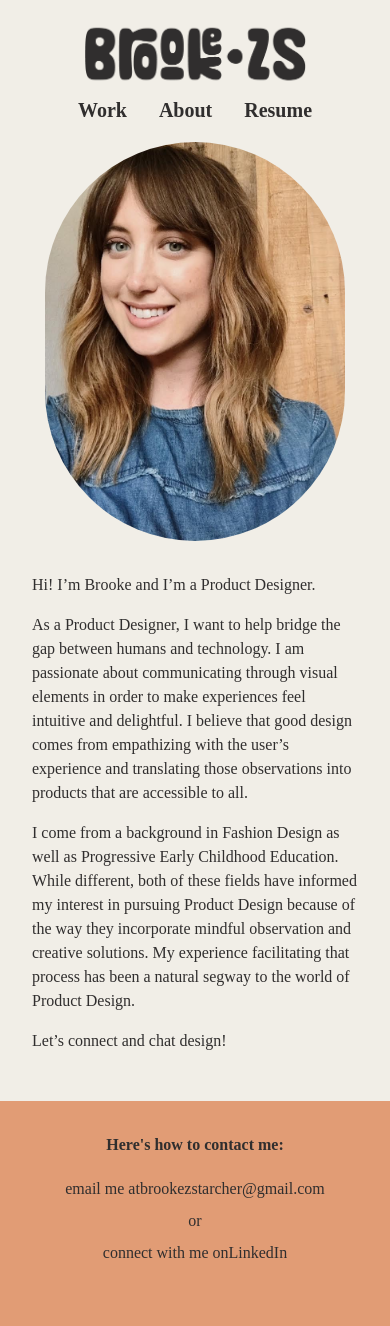
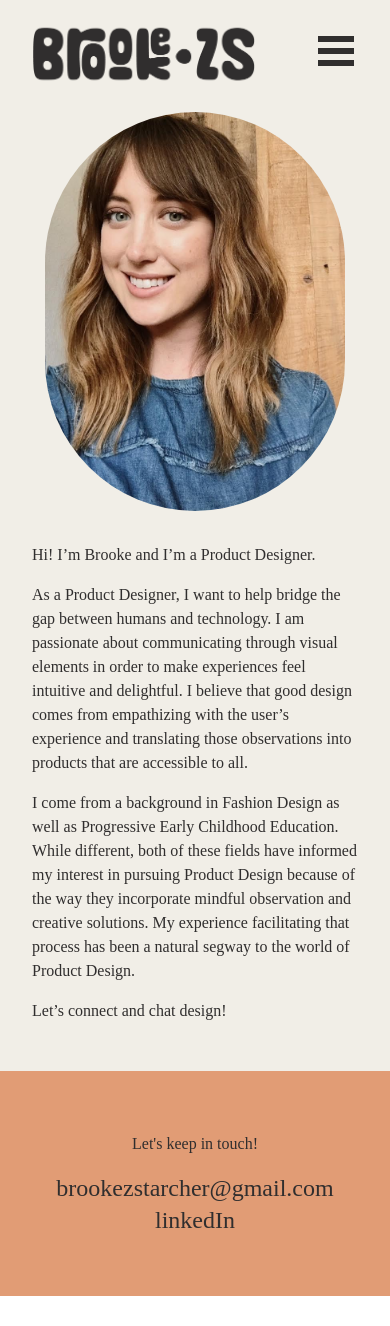
Before and after one commit to mlstarcher/brookes-portfolio, a React (Create React App) app: page /about in a window 390 px wide. After the commit the page ends 1296 px from the top, so only its background shows below. Built offline with nearby package versions, Linux system fonts and the light colour scheme; a web font is replaced by a local one.

Commit message:
Began converting to hamburger nav for mobile

```diff
--- a/package.json
+++ b/package.json
@@ -7,6 +7,7 @@
     "@testing-library/react": "^13.4.0",
     "@testing-library/user-event": "^13.5.0",
     "react": "^18.2.0",
+    "react-burger-menu": "^3.0.8",
     "react-dom": "^18.2.0",
     "react-icons": "^4.7.1",
     "react-router-dom": "^6.4.4",
--- a/src/App.js
+++ b/src/App.js
@@ -1,3 +1,4 @@
+import React, { useState, useContext } from 'react';
 import Layout from './pages/Layout.js';
 import Home from './pages/Home.js';
 import About from './pages/About.js';
@@ -5,11 +6,26 @@ import CaseStudy1 from './pages/CaseStudy1.js';
 import ComingSoon from './pages/ComingSoon';
 import ErrorPage from './pages/ErrorPage.js';
 import ScrollToTop from './pages/ScrollToTop.js';
+import { BrowserRouter as Router, Routes, Route } from 'react-router-dom';
+// import MenuContext from './MenuContext.js';
 
-import { BrowserRouter as Router, Routes, Route } from 'react-router-dom';
+export const MenuStatus = React.createContext();
+
+export function useMenuStatus() {
+  return useContext(MenuStatus);
+}
 
 function App() {
+  const [menuOpenState, setMenuOpenState] = useState(false);
+
   return (
+    <MenuStatus.Provider
+      value={{
+        isMenuOpen: menuOpenState,
+        toggleMenu: () => setMenuOpenState(!menuOpenState),
+        stateChangeHandler: (newState) => setMenuOpenState(newState.isOpen)
+      }}
+    >
       <div className="App bg-offWhite">
         <Router>
           <ScrollToTop />
@@ -19,18 +35,13 @@ function App() {
               <Route index path="about" element={<About />} />
               <Route path="case-study1" element={<CaseStudy1 />} />
               <Route path="coming-soon" element={<ComingSoon />} />
-            {/* Using path="*"" means "match anything", so this route
-                acts like a catch-all for URLs that we don't have explicit
-                routes for. */}
               <Route path="*" element={<ErrorPage />} />
             </Route>
           </Routes>
         </Router>
       </div>
+    </MenuStatus.Provider>
   );
 }
 
 export default App;
-
-// 'background-color': 'rgb(241,238,231)'
-// style={{ backgroundColor: '#F1EEE7' }}
--- /dev/null
+++ b/src/Sidebar.css
@@ -0,0 +1,67 @@
+/* Position and sizing of burger button */
+.bm-burger-button {
+  position: fixed;
+  width: 36px;
+  height: 30px;
+  right: 36px;
+  top: 36px;
+}
+
+/* Color/shape of burger icon bars */
+.bm-burger-bars {
+  background: #302E2E;
+}
+
+/* Color/shape of burger icon bars on hover*/
+.bm-burger-bars-hover {
+  background: #302E2E;
+}
+
+/* Position and sizing of clickable cross button */
+.bm-cross-button {
+  height: 0px;
+  width: 0px;
+  display: none;
+}
+
+/* Color/shape of close button cross */
+.bm-cross {
+  background: #bdc3c7;
+}
+
+/*
+Sidebar wrapper styles
+Note: Beware of modifying this element as it can break the animations - you should not need to touch it in most cases
+*/
+.bm-menu-wrap {
+  position: fixed;
+  height: 100%;
+}
+
+/* General sidebar styles */
+.bm-menu {
+  background: #F1EEE7;
+  padding: 2.5em 1.5em 0;
+  font-size: 1.15em;
+}
+
+/* Morph shape necessary with bubble or elastic */
+.bm-morph-shape {
+  fill: #373a47;
+}
+
+/* Wrapper for item list */
+.bm-item-list {
+  color: #302E2E;
+  padding: 0.8em;
+}
+
+/* Individual item */
+.bm-item {
+  display: inline-block;
+}
+
+/* Styling of overlay */
+.bm-overlay {
+  background-color: unset !important;
+}
--- a/src/index.js
+++ b/src/index.js
@@ -2,7 +2,7 @@ import React from 'react';
 import ReactDOM from 'react-dom/client';
 import './index.css';
 import App from './App';
-import reportWebVitals from './reportWebVitals';
+// import reportWebVitals from './reportWebVitals';
 import './fonts/ProximaNova-Regular.otf';
 
 const root = ReactDOM.createRoot(document.getElementById('root'));
@@ -15,4 +15,4 @@ root.render(
 // If you want to start measuring performance in your app, pass a function
 // to log results (for example: reportWebVitals(console.log))
 // or send to an analytics endpoint. Learn more: https://bit.ly/CRA-vitals
-reportWebVitals();
+// reportWebVitals();
--- a/src/pages/Footer.js
+++ b/src/pages/Footer.js
@@ -3,13 +3,12 @@ import React from 'react';
 export default function Footer() {
   return (
     <footer
-      className="container flex justify-center bg-primary py-4"
+      className="container flex flex-col justify-center items-center  bg-primary"
       style={{ height: '225px' }}
     >
-      <div className="flex flex-col text-center">
-        <h4 className="p-4 font-semibold">Here's how to contact me:</h4>
-        <p className="p-1">
-          email me at
+      <h4 className="text-base mb-4">Let's keep in touch!</h4>
+      <div className="flex flex-col items-center text-2xl">
+        <p className="">
           <a
             href="mailto: brookezstarcher@gmail.com"
             target="_blank"
@@ -18,15 +17,13 @@ export default function Footer() {
             brookezstarcher@gmail.com
           </a>
         </p>
-        <p className="p-1">or</p>
-        <p className="p-1">
-          connect with me on
+        <p className="mx-8">
           <a
             href="https://www.linkedin.com/in/brooke-starcher-829763240/"
             target="_blank"
             rel="noopener noreferrer"
           >
-            LinkedIn
+            linkedIn
           </a>
         </p>
       </div>
--- /dev/null
+++ b/src/pages/Hamburger.js
@@ -0,0 +1,28 @@
+// import { useContext } from 'react';
+import { stack as Menu } from 'react-burger-menu';
+import { HashLink as Link } from 'react-router-hash-link';
+import '../Sidebar.css';
+import useMenuStatus from '../App.js';
+
+export default function Hamburger() {
+  const ctx = useMenuStatus();
+  // console.log('ctx.props.value.toggleMenu: ', ctx.props.value.toggleMenu);
+
+  // const toggleMenuVisibility = () => {
+  //   ctx.props.value.toggleMenu();
+  // };
+
+  return (
+    <Menu right width={'100%'}>
+      <Link to="/#work" smooth className="font-semibold text-xl pb-4">
+        Work
+      </Link>
+      <Link to={`about`} className="font-semibold text-xl pb-4">
+        About
+      </Link>
+      <Link to={`coming-soon`} className="font-semibold text-xl pb-4">
+        Resume
+      </Link>
+    </Menu>
+  );
+}
--- a/src/pages/Header.js
+++ b/src/pages/Header.js
@@ -5,7 +5,7 @@ import { Link } from 'react-router-dom';
 
 export default function Header() {
   return (
-    <div className="container flex flex-col sm:flex-row sm:justify-between justify-center items-center p-4 pb-0 lg:px-36 px-8 sm:mb-16">
+    <div className="container flex flex-col sm:flex-row sm:justify-between justify-center sm:items-center p-4 pb-0 lg:px-36 px-8 sm:mb-16">
       <Link to={''}>
         <img src={logo} className="h-20" alt="Logo"></img>
       </Link>
--- a/src/pages/Nav.js
+++ b/src/pages/Nav.js
@@ -1,11 +1,21 @@
 import React from 'react';
-// import { Link } from 'react-router-dom';
-import Resume from '../assets/brooke-starcher-resume.pdf';
+// import Resume from '../assets/brooke-starcher-resume.pdf';
 import { HashLink as Link } from 'react-router-hash-link';
+import Hamburger from './Hamburger.js';
+import useMenuStatus from '../App.js';
 
 export default function Nav() {
+  const ctx = useMenuStatus();
+
   return (
-    <ul className="flex justify-between text-3lg">
+    <div>
+      <div className="sm:hidden">
+        <Hamburger
+          isOpen={ctx.isMenuOpen}
+          onStateChange={(state) => ctx.stateChangeHandler(state)}
+        />
+      </div>
+      <ul className="justify-between text-3lg hidden sm:flex">
         <li className="mx-4 border-b-2 border-offWhite hover:text-secondary hover:border-secondary">
           <div>
             <Link to="/#work" smooth className="font-semibold text-xl">
@@ -19,6 +29,11 @@ export default function Nav() {
           </Link>
         </li>
         <li className="mx-4 border-b-2 border-offWhite hover:text-secondary hover:border-secondary">
+          <Link to={`coming-soon`} className="font-semibold text-xl ">
+            Resume
+          </Link>
+        </li>
+        {/* <li className="mx-4 border-b-2 border-offWhite hover:text-secondary hover:border-secondary">
         <a
           href={Resume}
           target="_blank"
@@ -27,10 +42,8 @@ export default function Nav() {
         >
           Resume
         </a>
-      </li>
-      {/* <li className="pr-4">
-        <Link to={`case-study/2`}>Case Study 2</Link>
       </li> */}
       </ul>
+    </div>
   );
 }
--- a/src/pages/ScrollButton.js
+++ b/src/pages/ScrollButton.js
@@ -27,8 +27,8 @@ const ScrollButton = () => {
 
   return (
     <button
-      className="h-8 w-12 text-2xl text-accent hover:text-secondary sticky bottom-10"
-      style={{ left: '85%' }}
+      className="h-8 w-12 text-3xl text-accent hover:text-secondary sticky bottom-10"
+      style={{ left: '90%' }}
     >
       <FaArrowCircleUp
         onClick={scrollToTop}
--- a/src/pages/Welcome.js
+++ b/src/pages/Welcome.js
@@ -5,7 +5,7 @@ export default function Welcome() {
   return (
     <div className="sm:pl-20 grid grid-cols-2 gap sm:mb-32 mb-16 mt-8">
       <div className="flex flex-col justify-center">
-        <h1 className="font-bold md:text-6xl text-2xl pb-4">
+        <h1 className="font-bold md:text-6xl text-2xl pb-4 text-primary">
           hi, my name is brooke
         </h1>
         <p className="sm:text-2xl text-base">
```
Also changed, not shown: 2 other files (tests, documents, lock files or other folders). Lines whose indentation alone changed are shown as unchanged.
